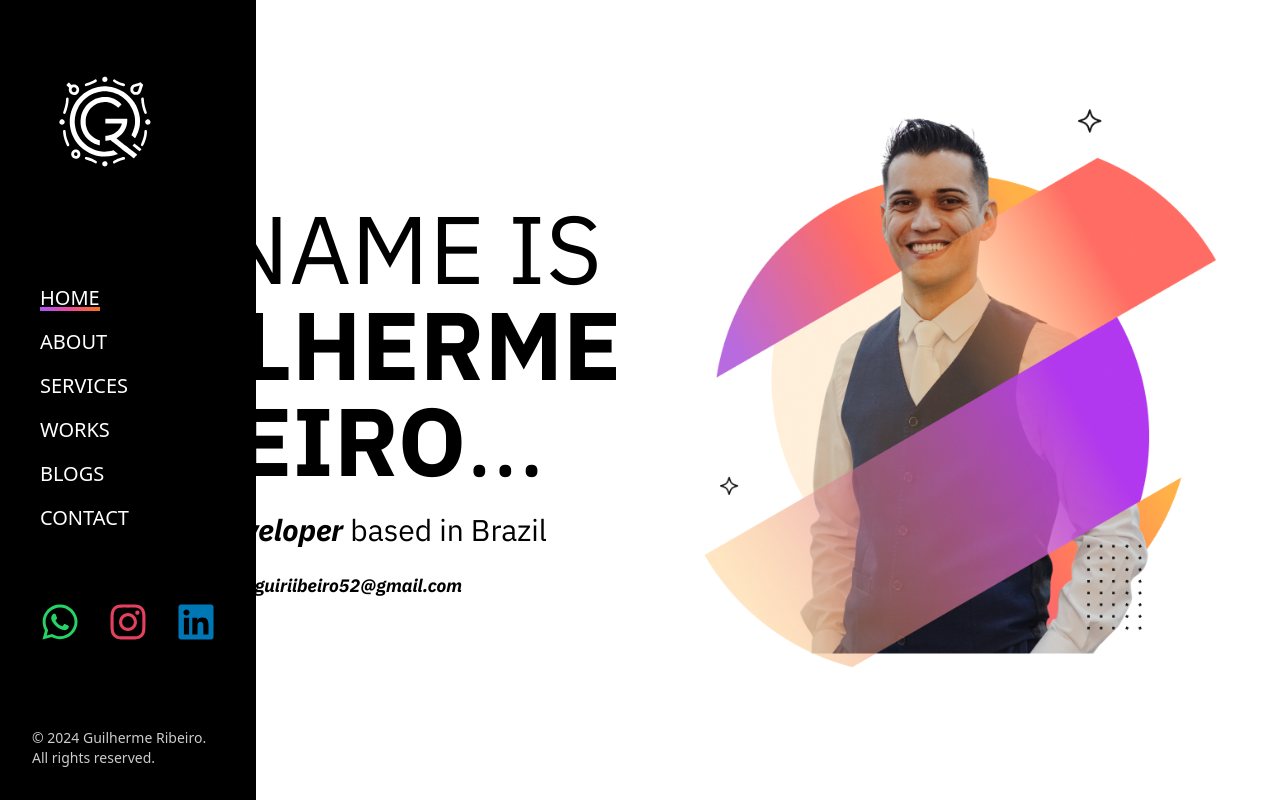
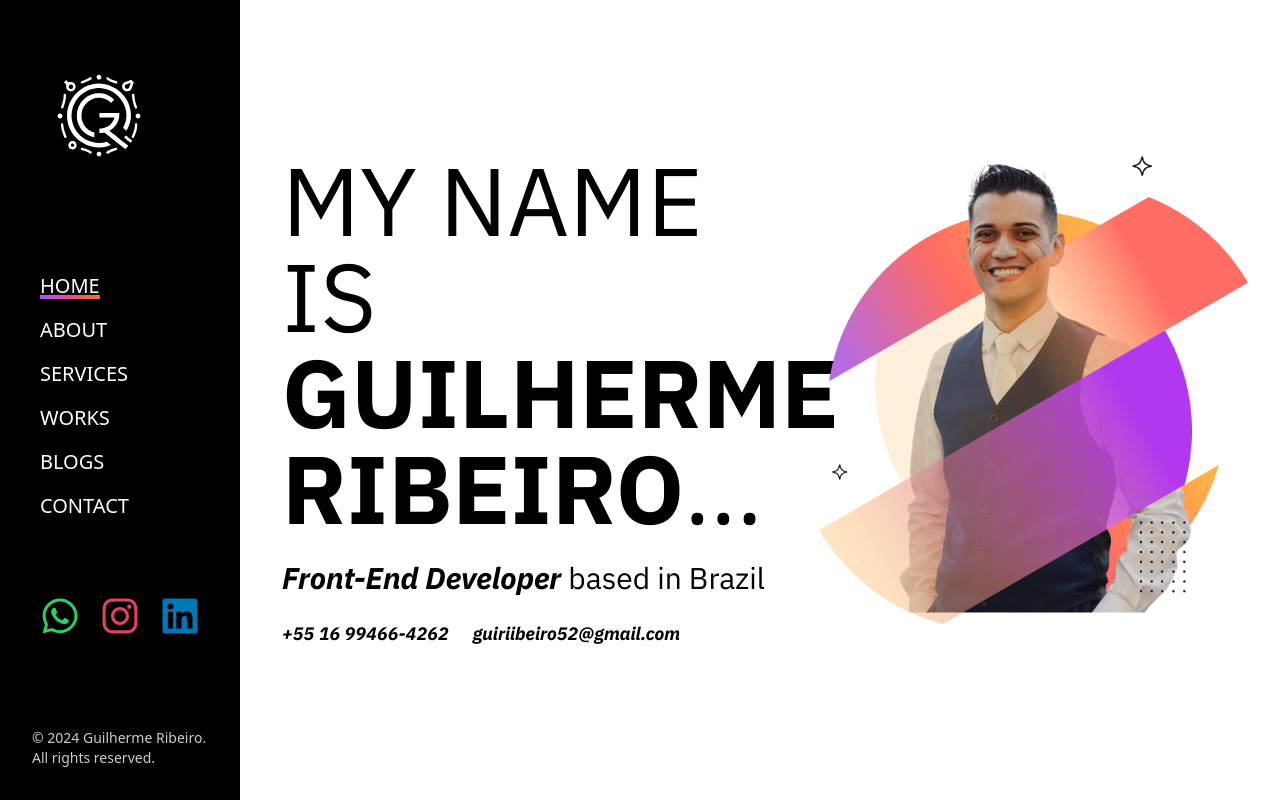
Before and after one commit to GuiRibeiro52/portifolio-sidebar, a React (Vite) app: page / in a window 1280 px wide. Built offline with nearby package versions, Linux system fonts and the light colour scheme.

Commit message:
fix: consertando a margem esquerda que estava atras da sidebar em dispositivos menores

```diff
--- a/src/components/Sidebar.jsx
+++ b/src/components/Sidebar.jsx
@@ -9,7 +9,7 @@ function Sidebar() {
   };
 
   return (
-    <div className="fixed top-0 left-0 h-full w-64 bg-black text-white flex flex-col justify-between">
+    <div className="fixed top-0 left-0 h-full w-60 bg-black text-white flex flex-col justify-between">
       <div>
         <div className="flex pt-14 px-10"><img src="logoGR.svg" alt="GR logo" className="bg-white size-9/12"/></div>
         <nav className="mt-24 px-10">
--- a/src/pages/Home.jsx
+++ b/src/pages/Home.jsx
@@ -1,6 +1,6 @@
 function Home() {
   return (
-    <div className="flex  h-screen">
+    <div className="flex  h-screen ml-[250px]">
       <main className="flex-1 bg-white flex items-center justify-center px-8">
         <div className="flex flex-col lg:flex-row items-center justify-between w-full max-w-6xl">
           <div className="text-center lg:text-left lg:w-1/2 space-y-6">
```
